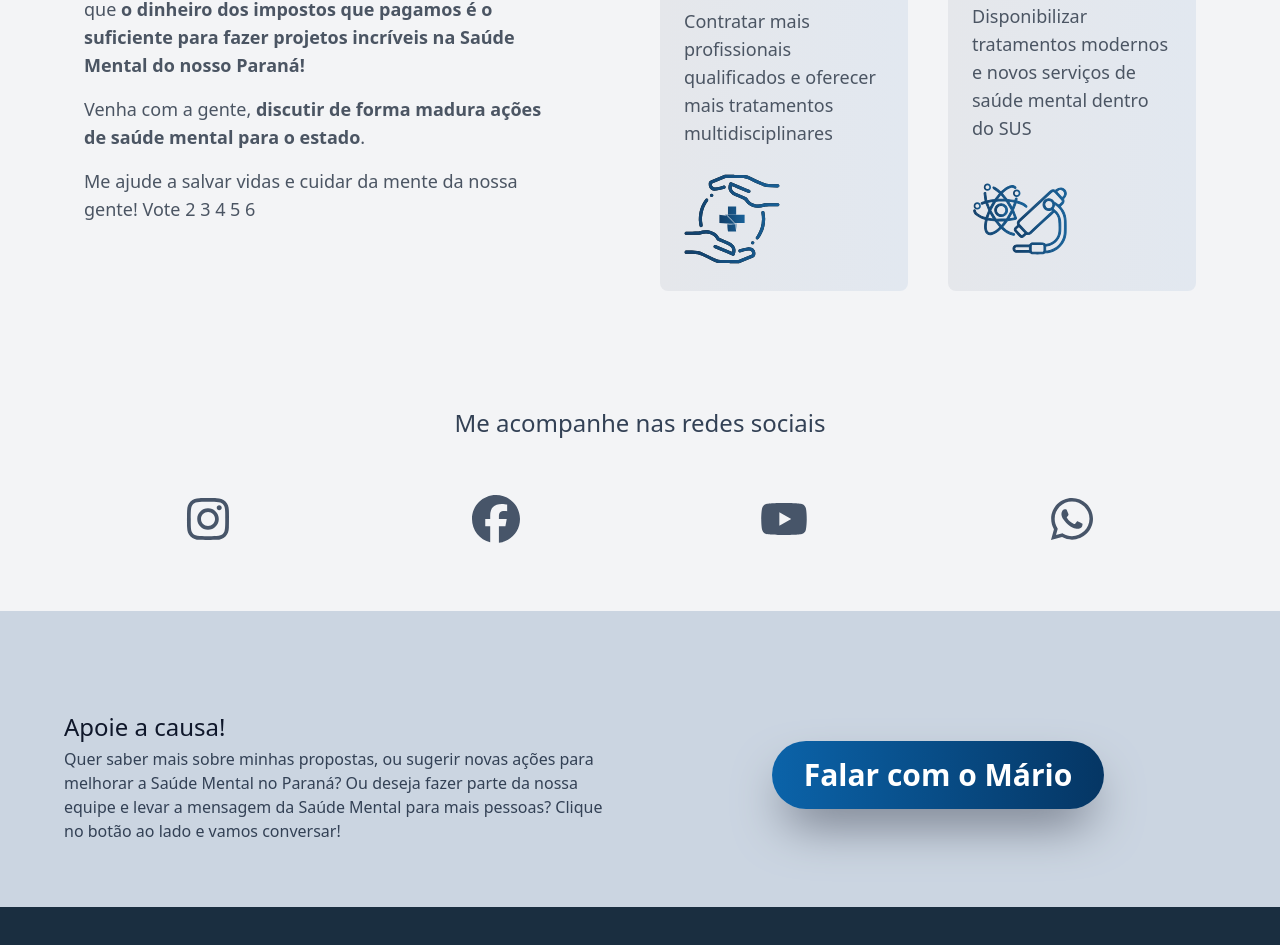
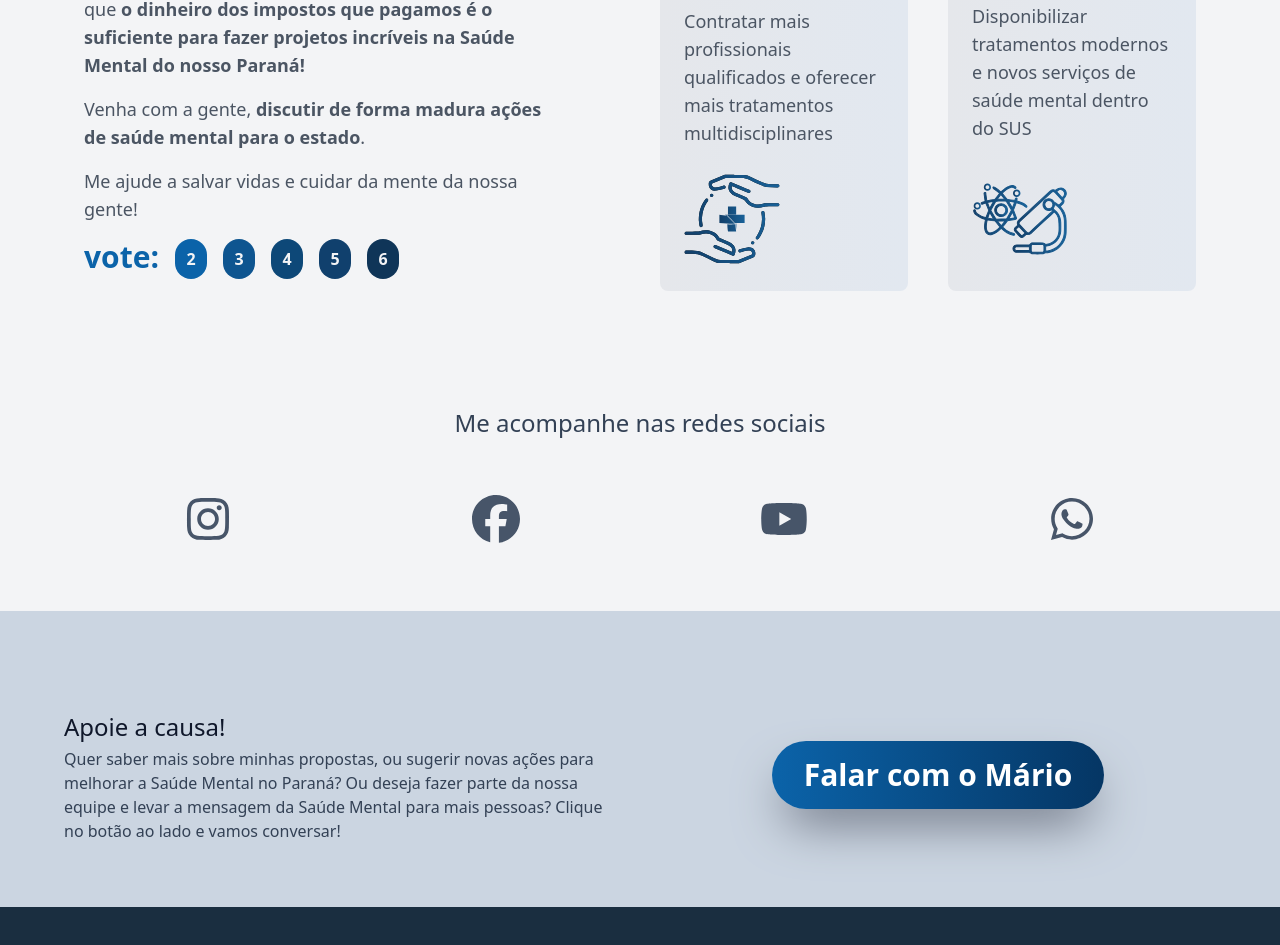
Before and after one commit to gabrieu-amaral/Mario.Seto, a Vue app: page / in a window 1280 px wide. Shown: the part 1745-2690 px from the top of the page. Built offline with nearby package versions, Linux system fonts and the light colour scheme; the HTML template or start-up script is replaced by a standard one.

Commit message:
vote e scroll-smooth

```diff
--- a/src/components/Mario.vue
+++ b/src/components/Mario.vue
@@ -41,7 +41,7 @@
                         <div class="absolute top-0 -right-full h-screen w-8/12 backdrop-blur-xl bg-[#0f3558] border-none opacity-0 transition-all duration-300" :class="conditionalCalss">
                             <ul class="flex flex-col items-center w-full text-base cursor-pointer">
                                 <li class="my-5 mt-16">
-                                        <a href="#home" class="hover:bg-[#0f3558] py-4 px-24">Home</a>
+                                        <a href="#home" class="hover:bg-[#0f3558] py-4 px-24 scroll-smooth">Home</a>
                                 </li >
 
                                 <li class="my-5">
@@ -53,7 +53,7 @@
                                 </li>
 
                                 <li class="my-5">
-                                        <a href="#footer" class="hover:bg-[#0f3558] py-4 px-24">Contato</a>
+                                        <a href="#footer" class="hover:bg-[#0f3558] py-4 px-24 scroll-smooth">Contato</a>
                                 </li>
                             </ul>
                         </div>
@@ -108,7 +108,16 @@
                     <p class="text-lg text-gray-600 py-2">Meu medo é que não estamos vendo soluções preventivas e interventivas, <strong>não temos investimentos em Saúde Mental no Estado</strong>. Em casa, na rua e no trabalho não estamos falando e muito menos cuidando da saúde mental das pessoas, às vezes nem de quem amamos, são muitas brigas em vão, todo dia.</p>
                     <p class="text-lg text-gray-600 py-2">Brigar é muito feio, precisamos lutar e lutar pelo certo e com Respeito! Devemos lutar pela Saúde Mental, cuidar do nosso cérebro e coração, pois boas cabeças farão bons amigos e serão bons trabalhadores. E mais que isso, vou continuar cobrando os nossos direitos no poder legislativo, pessoas mais conscientes já sabem que <strong>o dinheiro dos impostos que pagamos é o suficiente para fazer projetos incríveis na Saúde Mental do nosso Paraná!</strong></p>
                     <p class="text-lg text-gray-600 py-2">Venha com a gente, <strong>discutir de forma madura ações de saúde mental para o estado</strong>.</p>
-                    <p class="text-lg text-gray-600 py-2">Me ajude a salvar vidas e cuidar da mente da nossa gente! Vote 2 3 4 5 6</p>
+                    <p class="text-lg text-gray-600 py-2">Me ajude a salvar vidas e cuidar da mente da nossa gente!</p>
+                    <div class="flex mt-2">
+                        <p class="font-extrabold text-[#0b63a9] text-3xl mr-4">vote:</p>
+
+                        <p class="rounded-2xl bg-[#0b63a9] font-extrabold w-8 h-10 text-center text text-gray-100 align-middle pt-2 mr-4">2</p>
+                        <p class="rounded-2xl bg-[#0e5590] font-extrabold w-8 h-10 text-center text text-gray-100 align-middle pt-2 mr-4">3</p>
+                        <p class="rounded-2xl bg-[#0d4878] font-extrabold w-8 h-10 text-center text text-gray-100 align-middle pt-2 mr-4">4</p>
+                        <p class="rounded-2xl bg-[#10406d] font-extrabold w-8 h-10 text-center text text-gray-100 align-middle pt-2 mr-4">5</p>
+                        <p class="rounded-2xl bg-[#0f3558] font-extrabold w-8 h-10 text-center text text-gray-100 align-middle pt-2 mr-4">6</p>
+                    </div>
                 </div>
 
                 <div>
--- a/src/index.css
+++ b/src/index.css
@@ -1,3 +1,9 @@
 @tailwind base;
 @tailwind components;
 @tailwind utilities;
+
+@layer base {
+    html {
+      @apply scroll-smooth;
+    }
+  }
```
